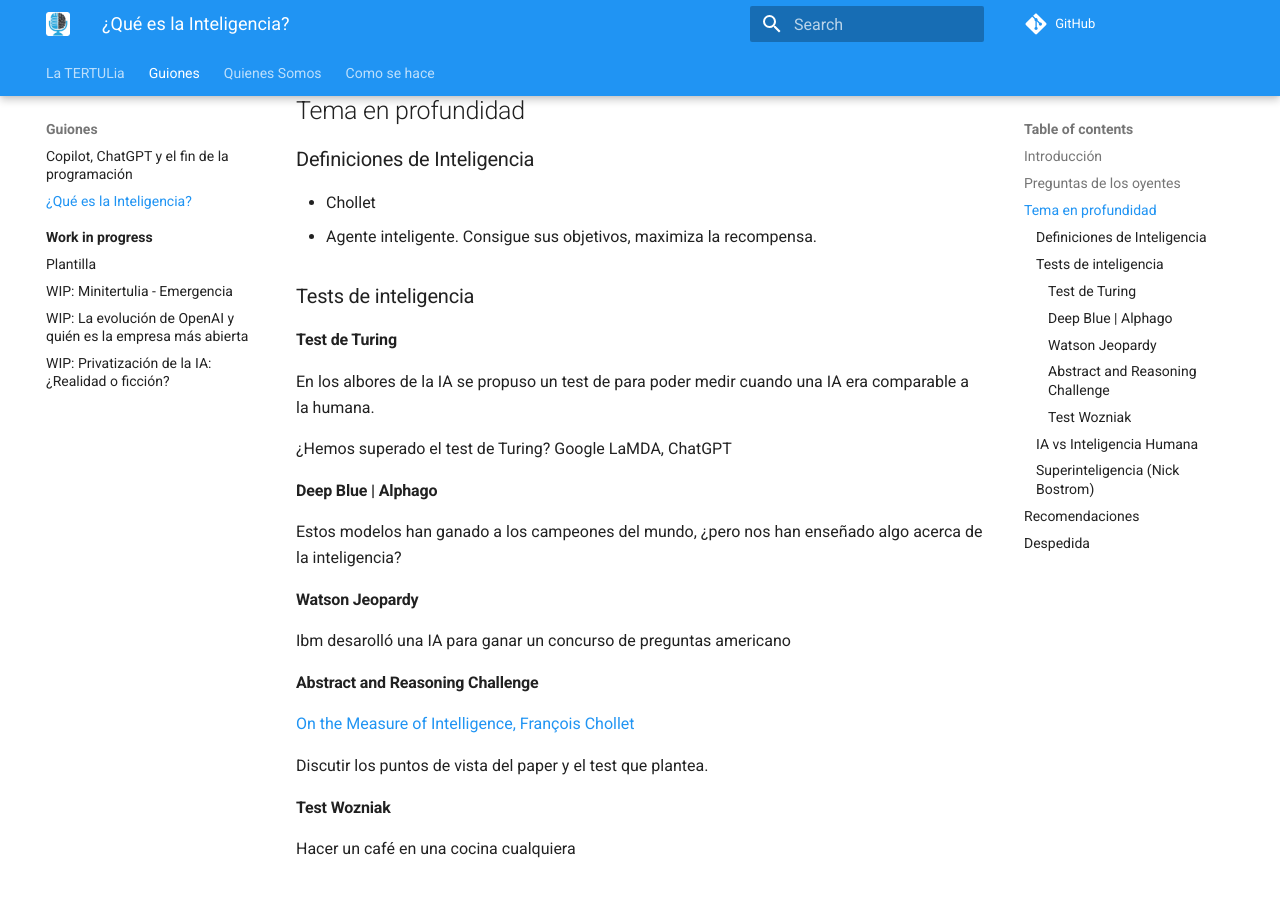
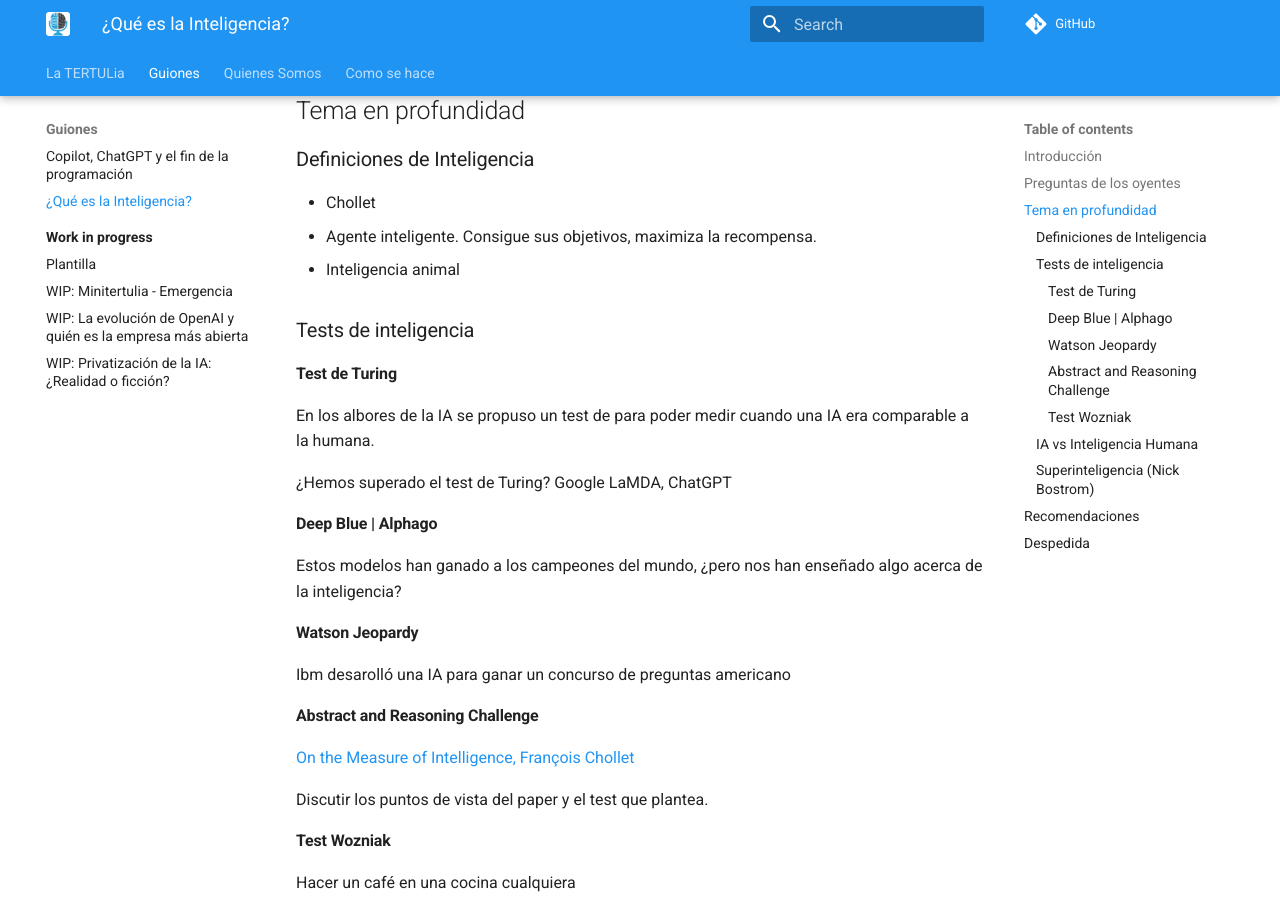
Before and after one commit to ironbar/tertulia_inteligencia_artificial, an MkDocs documentation site: the page built from docs/guiones/02-que-es-la-inteligencia.md, in a window 1280 px wide and 900 px high, scrolled down 350 px. Built offline with MkDocs 1.6.1 and Material for MkDocs 9.7.7, drawn with Linux system fonts in a browser that asks for light colours; comment, search, counter and statistics services are not loaded.

Commit message:
Update 02-que-es-la-inteligencia.md

```diff
--- a/docs/guiones/02-que-es-la-inteligencia.md
+++ b/docs/guiones/02-que-es-la-inteligencia.md
@@ -12,6 +12,7 @@
 
 - Chollet
 - Agente inteligente. Consigue sus objetivos, maximiza la recompensa.
+- Inteligencia animal
 
 ### Tests de inteligencia
 
```
